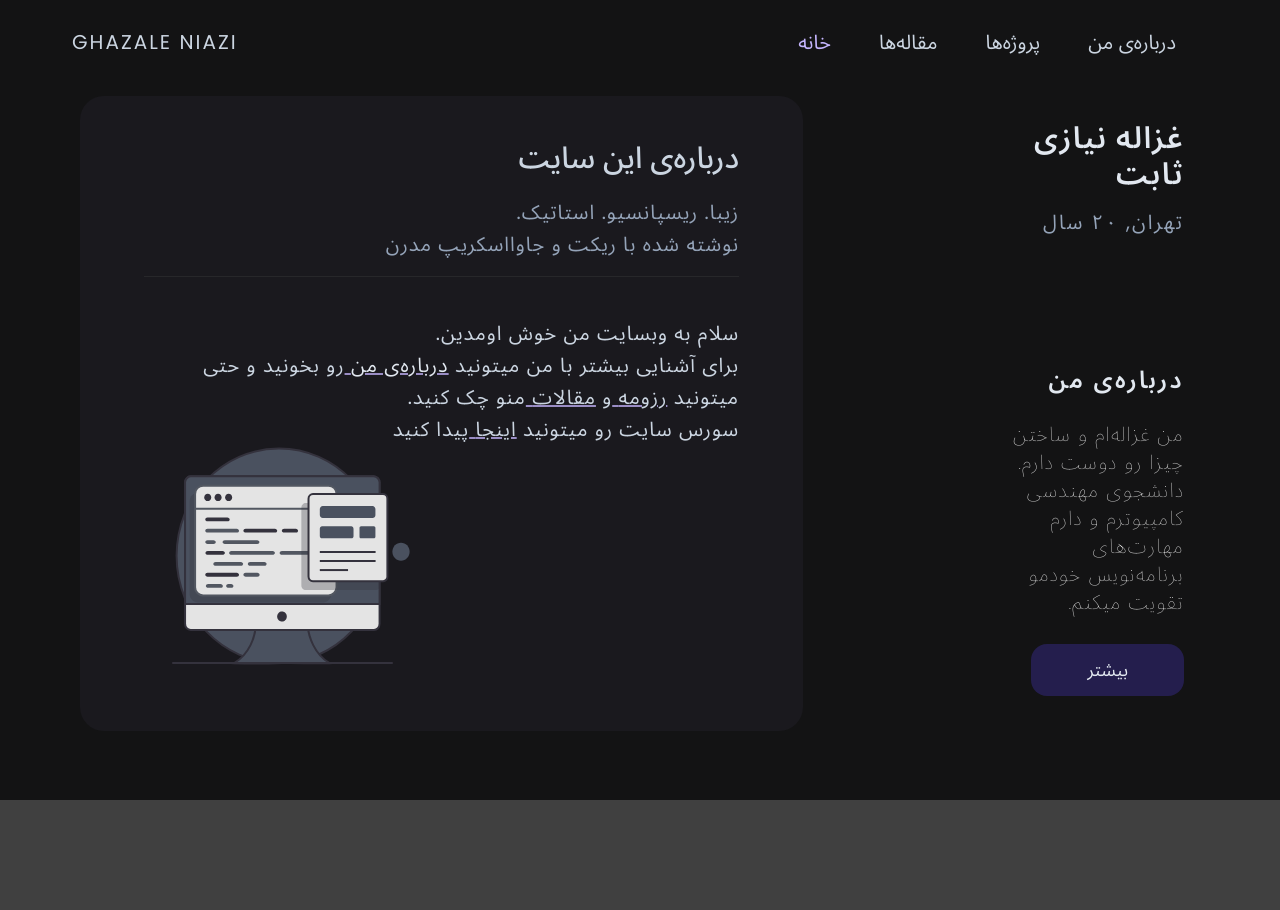
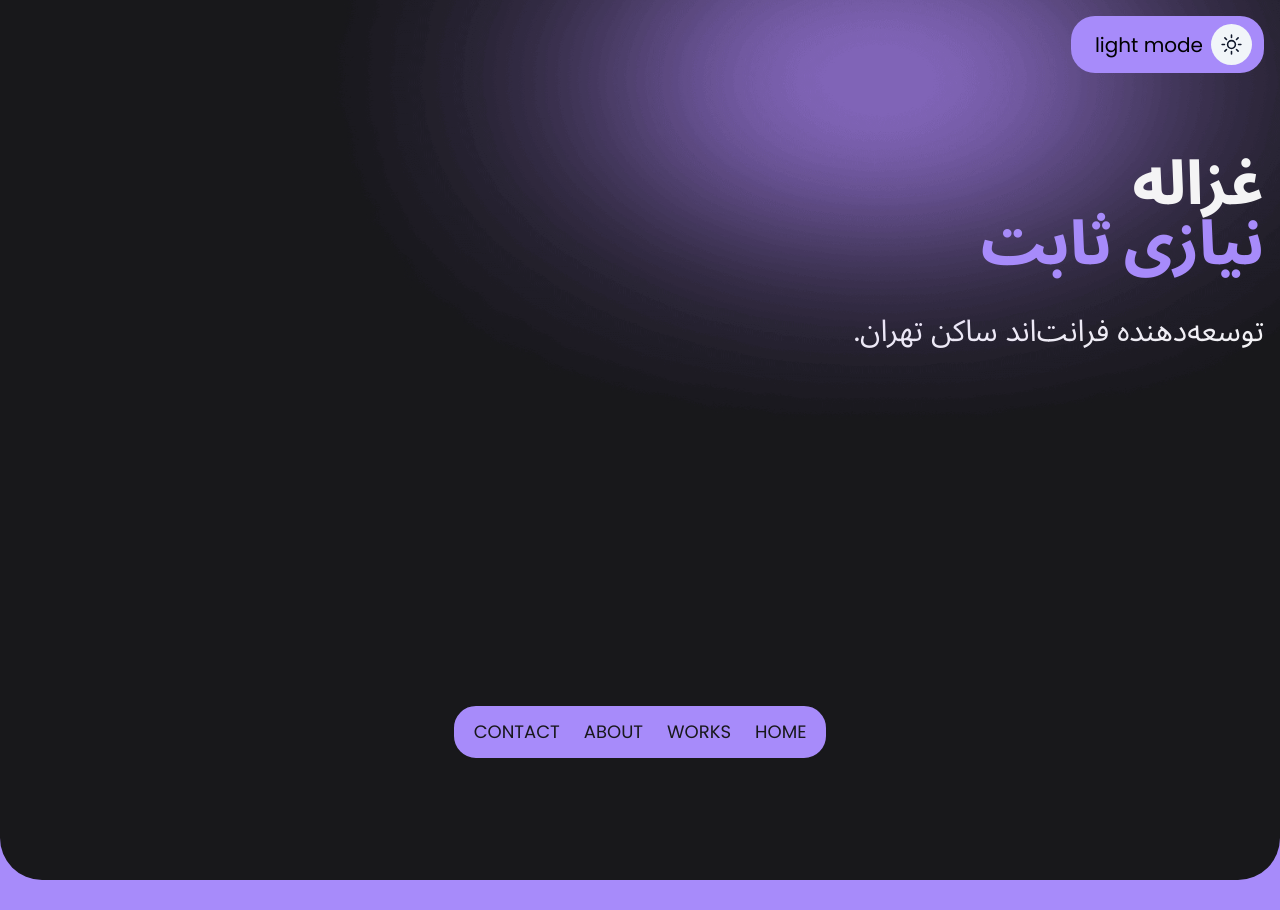
Before and after one commit to GhazalehNiazi/myblog, a React (Create React App) app: page / in a window 1280 px wide. Shown: the top 910 px of the page. Before the commit the page ends 800 px from the top, so only its background shows below. Built offline with nearby package versions, Linux system fonts and the light colour scheme.

Commit message:
change style

```diff
--- a/package.json
+++ b/package.json
@@ -3,6 +3,7 @@
   "version": "0.1.0",
   "private": true,
   "dependencies": {
+    "@heroicons/react": "^2.0.18",
     "@tailwindcss/typography": "^0.5.9",
     "@testing-library/jest-dom": "^5.16.5",
     "@testing-library/react": "^13.4.0",
--- a/public/index.html
+++ b/public/index.html
@@ -4,7 +4,7 @@
     <meta charset="utf-8" />
     <link rel="icon" href="%PUBLIC_URL%/favicon.ico" />
     <meta name="viewport" content="width=device-width, initial-scale=1" />
-    <meta name="theme-color" content="#262626" />
+    <meta name="theme-color" content="#202020" />
 
     <meta
       name="description"
--- a/src/App.tsx
+++ b/src/App.tsx
@@ -1,34 +1,23 @@
 import { FC } from "react";
-import { BrowserRouter, Navigate, Route, Routes } from "react-router-dom";
-
-import About from "components/About";
-import Articles from "components/Articles";
-import Resume from "components/Resume";
-
 import HomePage from "pages/HomePage";
-
-import MainLayout from "Layout/MainLayout";
-import Redirect404 from "components/404Redirect";
-import EachArticle from "components/EachArticle";
-
+import MainNavigation from "components/MainNavigation";
 const App: FC = () => {
   return (
-    <BrowserRouter >
-      <Redirect404 />
-
-      <Routes>
-        <Route element={<MainLayout />}>
-          <Route path="/" element={<HomePage />} />
-          <Route path="aboutme" element={<About />} />
-          <Route path="resume" element={<Resume />} />
-          <Route path="articles" element={<Articles />} />
-          <Route path="article">
-            <Route path=":id" element={<EachArticle />} />
-          </Route>
-          <Route path="*" element={<Navigate to="/" />} />
-        </Route>
-      </Routes>
-    </BrowserRouter>
+    <div className="bg-zinc-900">
+      <HomePage />
+      <div className="bg-violet-400 mt-0">
+        <div className="h-20 rounded-b-[42px] bg-zinc-900"></div>
+        <div className="overflow-hidden py-6">
+          <div className="text-8xl animate-cssmarquee flex gap-6 translate-x-full w-full ">
+            <div> ggg </div>
+            <div>tgjigje</div>
+            <div>knvgioenv</div>
+          </div>
+        </div>
+        <div className="h-20 rounded-t-[42px] bg-zinc-900"></div>
+      </div>
+      <MainNavigation />
+    </div>
   );
 };
 
--- a/src/Layout/MainLayout.tsx
+++ /dev/null
@@ -1,28 +0,0 @@
-import { useState } from "react";
-import { Outlet } from "react-router-dom";
-
-import Menu from "components/Menu";
-import Navigation from "components/Navigation";
-import Sidebar from "components/Sidebar";
-
-const MainLayout = () => {
-  const [showMenu, setShowMenu] = useState(false);
-
-  const clickHandler = function (): boolean {
-    setShowMenu(!showMenu);
-    return showMenu;
-  };
-
-  return (
-    <div className="bg-[#131314] min-h-screen px-8">
-      <Menu setShowMenu={clickHandler} showMenu={showMenu} />
-      <Navigation setShowMenu={clickHandler} showMenu={showMenu} />
-      <main className=" flex flex-col lg:gap-20 lg:flex-row lg:min-h-[91.4vh] lg:justify-between lg:flex-row-reverse ">
-        <Outlet />
-        <Sidebar />
-      </main>
-    </div>
-  );
-};
-
-export default MainLayout;
--- /dev/null
+++ b/src/components/MainNavigation.tsx
@@ -0,0 +1,26 @@
+import React from "react";
+
+const itemLists = [
+  { name: "HOME" },
+  { name: "WORKS" },
+  { name: "ABOUT" },
+  { name: "CONTACT" },
+];
+function MainNavigation() {
+  return (
+    <div className="flex alig-center justify-center w-full  absolute sticky bottom-10 ">
+      <ul className="bg-violet-400 rounded-3xl flex gap-4 py-2 px-4 justify-center w-fit border-2 border-zinc-900 ">
+        {itemLists.map((item) => (
+          <li
+            key={item.name}
+            className="cursor-pointer rounded-3xl px-1 py-1 text-zinc-900 text-lg hover:bg-slate-100"
+          >
+            {item.name}
+          </li>
+        ))}
+      </ul>
+    </div>
+  );
+}
+
+export default MainNavigation;
--- a/src/pages/HomePage.tsx
+++ b/src/pages/HomePage.tsx
@@ -1,7 +1,36 @@
-import HeroAboutMe from "components/HeroAboutMe";
-
+import { SunIcon } from "@heroicons/react/24/outline";
+import bg from "../assets/hero-gradient@2x.webp";
+// bg-gradient-to-r from-violet-900 from-10%  to-zinc-900 to-90%
 function HomePage() {
-  return <HeroAboutMe />;
+  return (
+    <div className="bg-zinc-900">
+      <div className="min-h-screen p-4">
+        <img
+          src={bg}
+          alt="hey"
+          className="absolute -top-80 -right-60  h-full w-full"
+        />
+        <div className="w-fit flex text-xl ">
+          <button className="z-10 w-full bg-violet-400 px-3 py-2 rounded-3xl flex flex-row-reverse items-center gap-2">
+            <span className="shrink-0 ml-3">light mode</span>{" "}
+            <SunIcon
+              width={25}
+              className="w-fit shrink-0 text-slate-900 bg-slate-100 rounded-3xl p-2"
+            />
+          </button>
+        </div>
+        <div>
+          <div className="mt-20 text-6xl flex flex-col leading-sung font-extrabold">
+            <span className="z-10 text-zinc-100 "> غزاله </span>
+            <span className="z-10 text-violet-400"> نیازی ثابت</span>
+          </div>
+          <div className="text-3xl text-zinc-100 my-10">
+            توسعه‌دهنده فرانت‌اند ساکن تهران.
+          </div>
+        </div>
+      </div>
+    </div>
+  );
 }
 
 export default HomePage;
--- a/tailwind.config.js
+++ b/tailwind.config.js
@@ -2,7 +2,21 @@
 module.exports = {
   content: ["./src/**/*.{js,jsx,ts,tsx,md,mdx}"],
   theme: {
-    extend: {},
+    extend: {
+      keyframes: {
+        cssmarquee: {
+          " 0%": {
+            transform: "translateX(100%)",
+          },
+          " 100%": {
+            transform: "translateX(-100%)",
+          },
+        },
+      },
+      animation: {
+        cssmarquee: "cssmarquee 10s linear infinite",
+      },
+    },
   },
   plugins: [require("@tailwindcss/typography")],
 };
```
Also changed, not shown: src/assets/hero-gradient@2x.webp (added), 1 other file (tests, documents, lock files or other folders).
